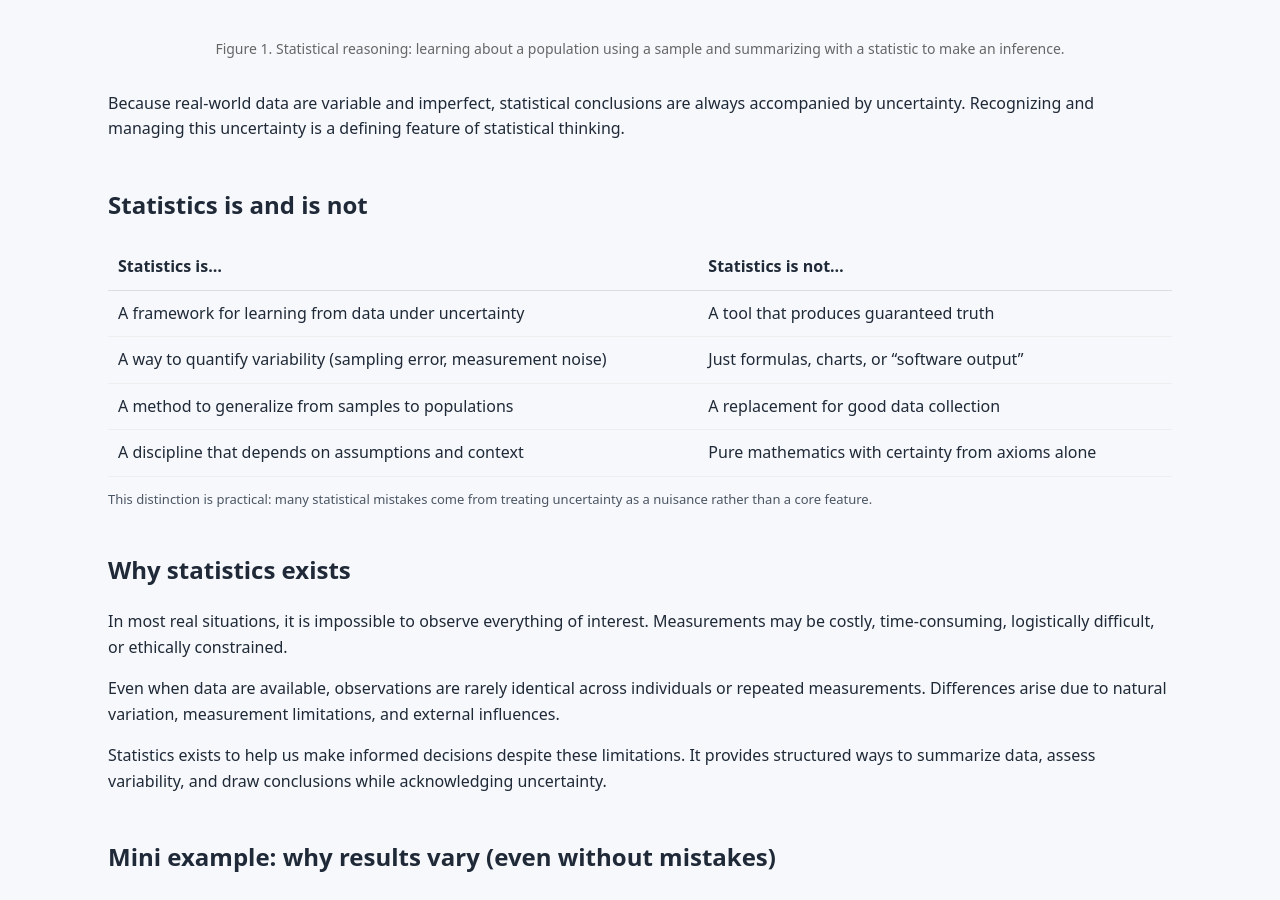
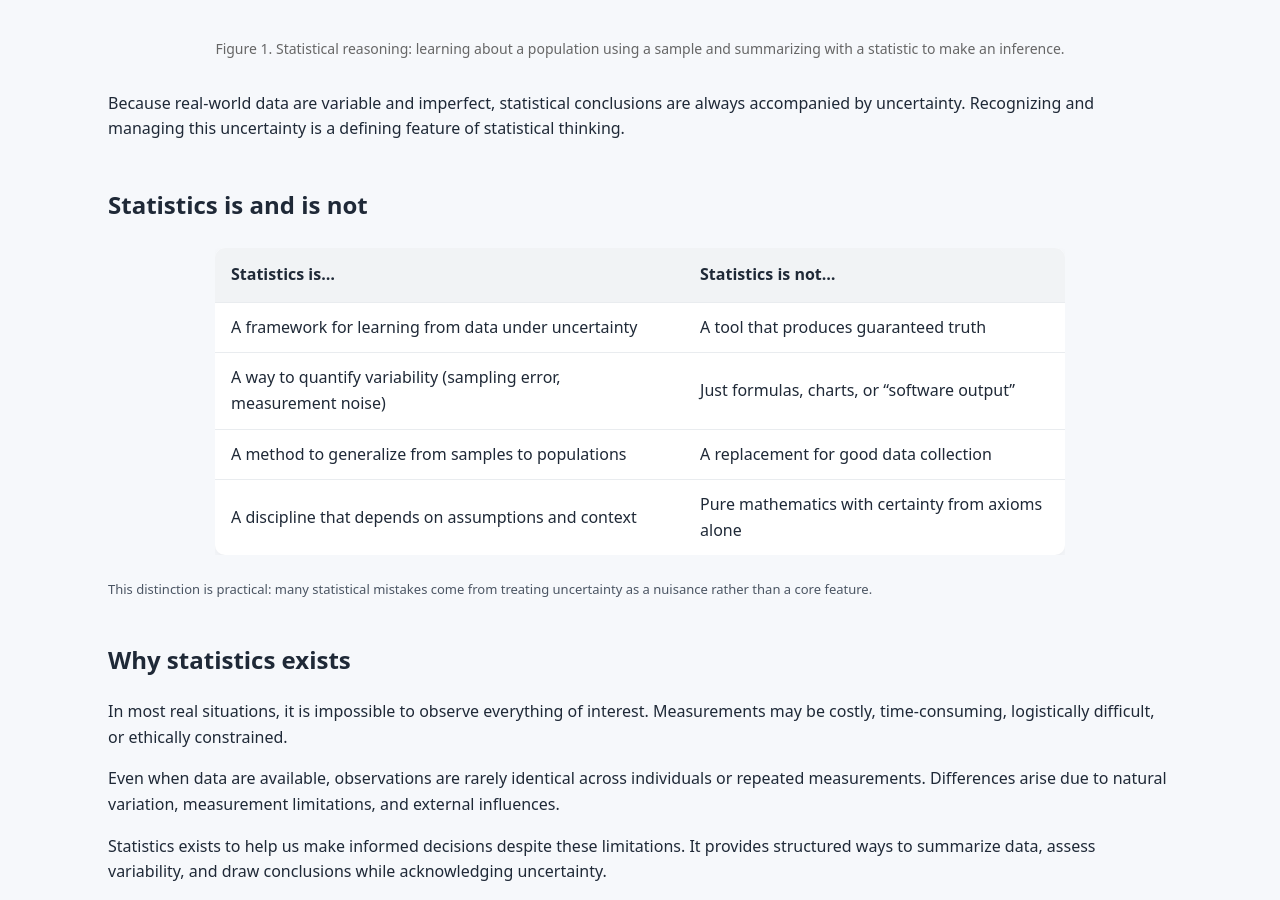
Before and after one commit to ammar-homaida-statistics/easystatisticsacademy, a Jekyll site: the page built from foundations/what-is-statistics/index.md, in a window 1280 px wide and 900 px high, scrolled down 1524 px. Built offline with Jekyll 4.4.1, drawn with Linux system fonts in a browser that asks for light colours.

Commit message:
Enhance statistics comparison table design
Updated the statistics comparison table with improved styling and layout.

```diff
--- a/foundations/what-is-statistics/index.md
+++ b/foundations/what-is-statistics/index.md
@@ -143,34 +143,36 @@
   <div class="content-narrow">
     <h2>Statistics is and is not</h2>
 
-    <div style="overflow-x:auto;">
-      <table style="width:100%; border-collapse:collapse;">
-        <thead>
-          <tr>
-            <th style="text-align:left; padding:10px; border-bottom:1px solid #ddd;">Statistics is…</th>
-            <th style="text-align:left; padding:10px; border-bottom:1px solid #ddd;">Statistics is not…</th>
-          </tr>
-        </thead>
-        <tbody>
-          <tr>
-            <td style="padding:10px; border-bottom:1px solid #eee;">A framework for learning from data under uncertainty</td>
-            <td style="padding:10px; border-bottom:1px solid #eee;">A tool that produces guaranteed truth</td>
-          </tr>
-          <tr>
-            <td style="padding:10px; border-bottom:1px solid #eee;">A way to quantify variability (sampling error, measurement noise)</td>
-            <td style="padding:10px; border-bottom:1px solid #eee;">Just formulas, charts, or “software output”</td>
-          </tr>
-          <tr>
-            <td style="padding:10px; border-bottom:1px solid #eee;">A method to generalize from samples to populations</td>
-            <td style="padding:10px; border-bottom:1px solid #eee;">A replacement for good data collection</td>
-          </tr>
-          <tr>
-            <td style="padding:10px; border-bottom:1px solid #eee;">A discipline that depends on assumptions and context</td>
-            <td style="padding:10px; border-bottom:1px solid #eee;">Pure mathematics with certainty from axioms alone</td>
-          </tr>
-        </tbody>
-      </table>
-    </div>
+    <div style="margin:24px 0;">
+  <div style="max-width:850px; margin:auto; overflow-x:auto;">
+    <table style="width:100%; border-collapse:collapse; background:#ffffff; border-radius:10px; overflow:hidden; box-shadow:0 4px 10px rgba(0,0,0,0.05);">
+      <thead style="background:#f1f3f5;">
+        <tr>
+          <th style="padding:14px 16px; text-align:left; font-weight:600;">Statistics is…</th>
+          <th style="padding:14px 16px; text-align:left; font-weight:600;">Statistics is not…</th>
+        </tr>
+      </thead>
+      <tbody>
+        <tr style="border-top:1px solid #e9ecef;">
+          <td style="padding:12px 16px;">A framework for learning from data under uncertainty</td>
+          <td style="padding:12px 16px;">A tool that produces guaranteed truth</td>
+        </tr>
+        <tr style="border-top:1px solid #e9ecef;">
+          <td style="padding:12px 16px;">A way to quantify variability (sampling error, measurement noise)</td>
+          <td style="padding:12px 16px;">Just formulas, charts, or “software output”</td>
+        </tr>
+        <tr style="border-top:1px solid #e9ecef;">
+          <td style="padding:12px 16px;">A method to generalize from samples to populations</td>
+          <td style="padding:12px 16px;">A replacement for good data collection</td>
+        </tr>
+        <tr style="border-top:1px solid #e9ecef;">
+          <td style="padding:12px 16px;">A discipline that depends on assumptions and context</td>
+          <td style="padding:12px 16px;">Pure mathematics with certainty from axioms alone</td>
+        </tr>
+      </tbody>
+    </table>
+  </div>
+</div>
 
     <p class="muted-mini">
       This distinction is practical: many statistical mistakes come from treating uncertainty as a nuisance rather than a core feature.
```
